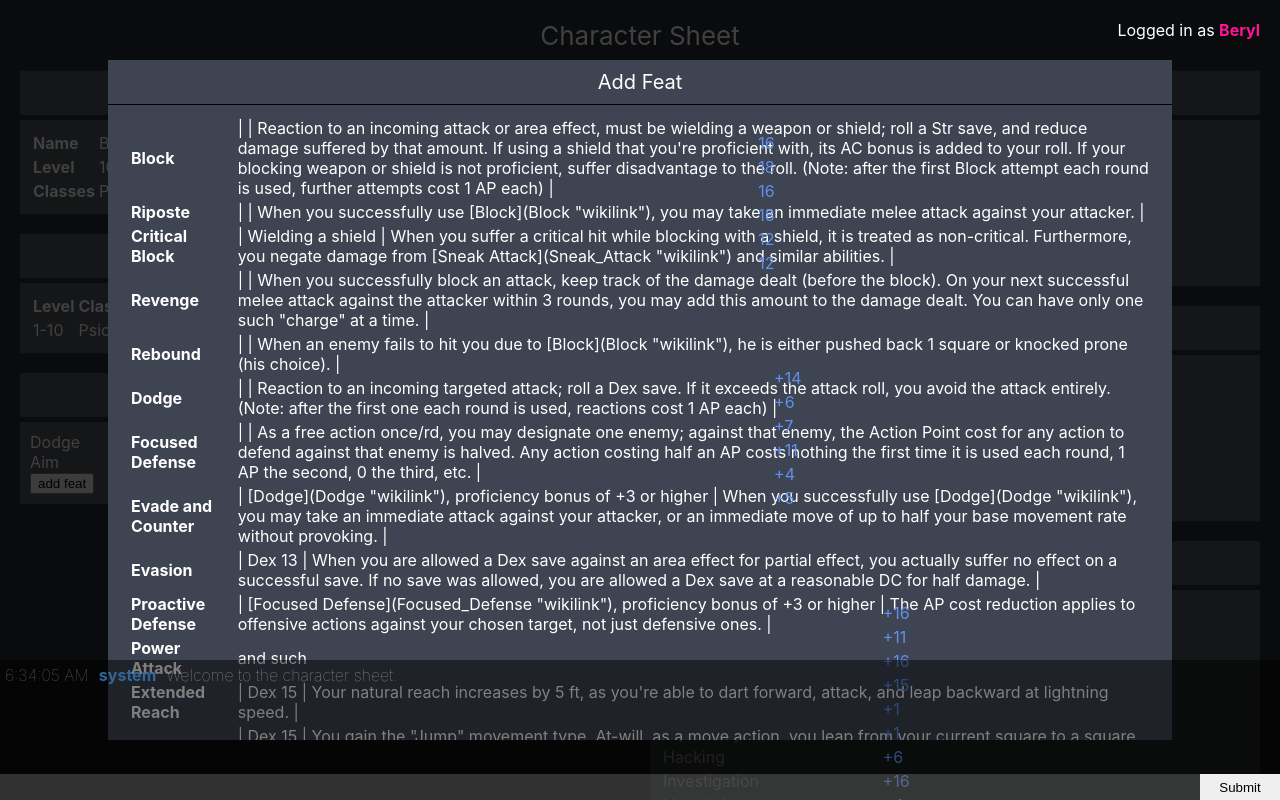
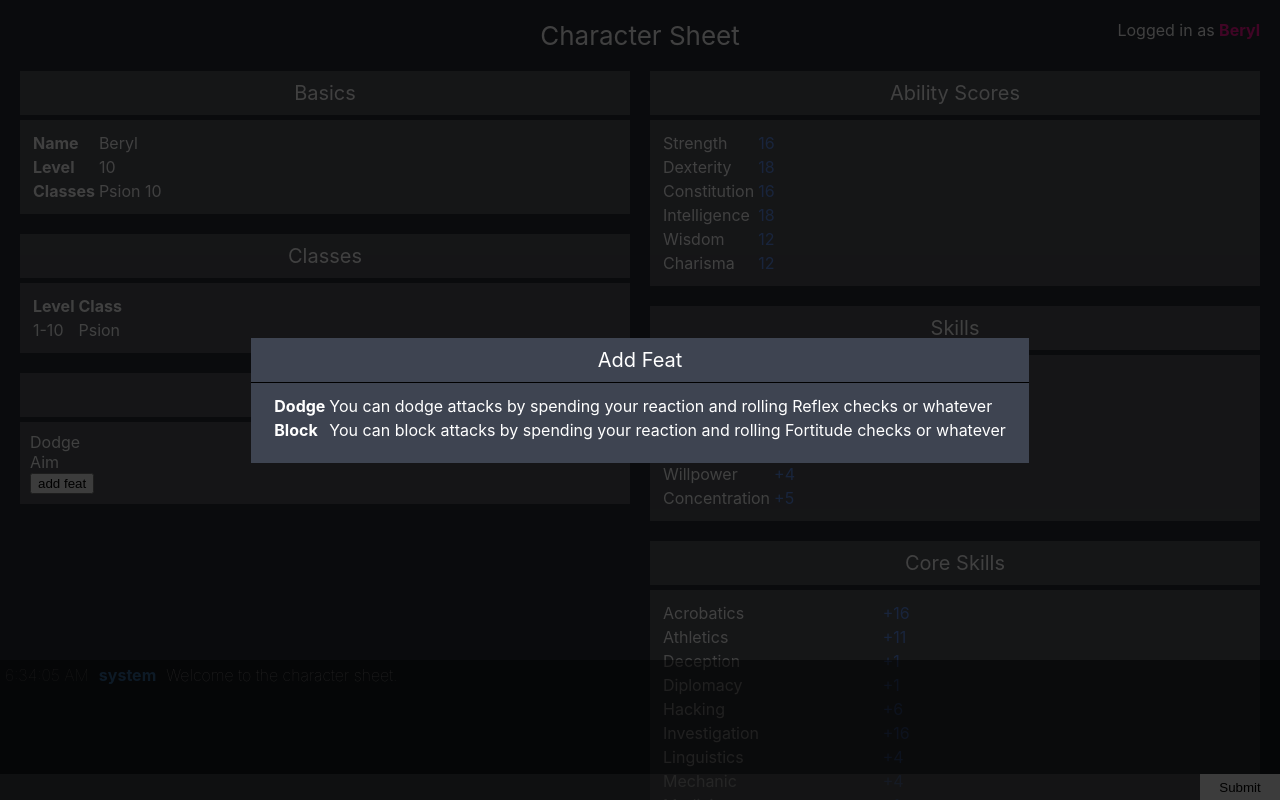
Before and after one commit to kenjura/trexcs, a React (Create React App) app: page / in a window 1280 px wide. Both pictures are taken after a click on the button "add feat". Shown: the top 800 px of the page. Built offline with nearby package versions, Linux system fonts and the light colour scheme.

Commit message:
feats are now yml powered

```diff
--- a/src/components/CharacterSheet.jsx
+++ b/src/components/CharacterSheet.jsx
@@ -73,9 +73,9 @@ export default function CharacterSheet({ character }) {
                 <Modal isShown={isAddFeatModalShown} onClose={onCloseAddFeatModal} title="Add Feat">
                     <table>
                         <tbody>
-                            { feats.map(([,name,,desc]) => <tr key={name}>
+                            { feats.map(({ name, description }) => <tr key={name}>
                                 <th>{name}</th>
-                                <td>{desc}</td>
+                                <td>{description}</td>
                             </tr>)}
                         </tbody>
                     </table>
--- a/src/components/Modal.scss
+++ b/src/components/Modal.scss
@@ -12,6 +12,7 @@
     display: flex;
     align-items: center;
     justify-content: center;
+    z-index: 29010;
 
     .modal-background {
         background-color: rgba(0,0,0,0.75);
--- a/src/data/characters.js
+++ b/src/data/characters.js
@@ -76,14 +76,8 @@ skills:
     attribute: Dexterity
     points: 12
   - name: Athletics
-    attribute: Strength
+    attribute: Constitution
     points: 8
-  - name: Acrobatics
-    attribute: Dexterity
-    points: 12
-  - name: Athletics
-    attribute: Constitution
-    points: 12
   - name: Deception
     attribute: Charisma
     points:
--- a/src/data/feats.js
+++ b/src/data/feats.js
@@ -1,10 +1,15 @@
+import yaml from 'js-yaml';
+import { feats as featsYml } from './fixtures/feats.yml.js';
+
 const cache = '';
 
 async function getData() {
-    return TEMP_FIXTURE;
-    if (cache) return cache;
-    const response = await fetch('http://wiki.bertball.com/5e/Classes/Feats?raw');
-    return await response.text()
+    const {feats} = yaml.load(featsYml);
+    return feats;
+    // return TEMP_FIXTURE;
+    // if (cache) return cache;
+    // const response = await fetch('http://wiki.bertball.com/5e/Classes/Feats?raw');
+    // return await response.text()
 }
 
 
@@ -22,12 +27,12 @@ async function getAndParse() {
 }
 
 async function getAll() {
-    const data = await getAndParse();
+    const data = await getData();
     return data;
 }
 
 async function getOne(name) {
-    const data = await getAndParse();
+    const data = await getData();
     return data.find(d => d[1] === name);
 }
 
--- /dev/null
+++ b/src/data/fixtures/feats.yml.js
@@ -0,0 +1,17 @@
+export const feats = `
+feats:
+  - name: Dodge
+    level: 1
+    description:
+      You can dodge attacks
+      by spending your reaction
+      and rolling Reflex checks
+      or whatever
+  - name: Block
+    level: 1
+    description:
+      You can block attacks
+      by spending your reaction
+      and rolling Fortitude checks
+      or whatever
+`;
```
Also changed, not shown: 1 other file (tests, documents, lock files or other folders).
